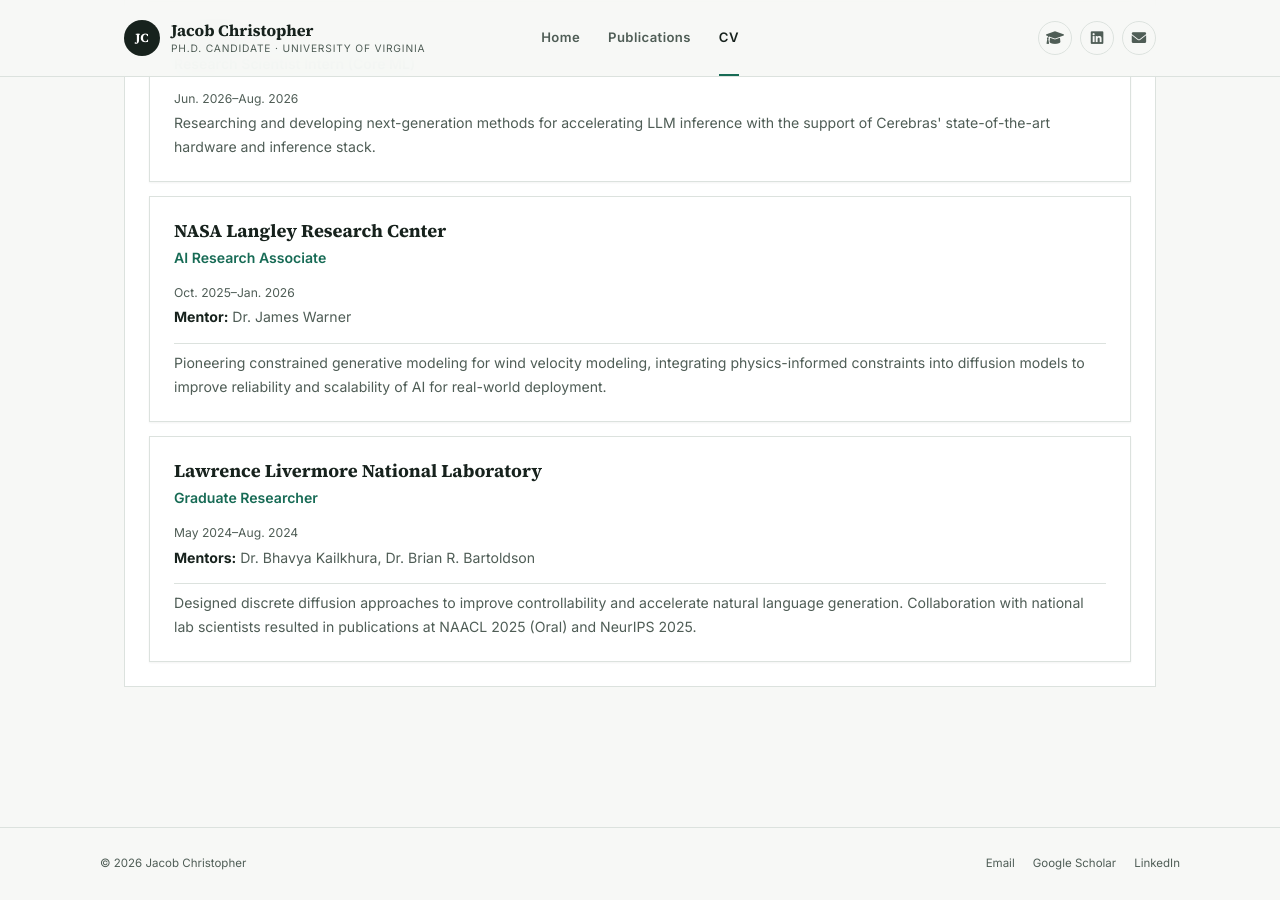
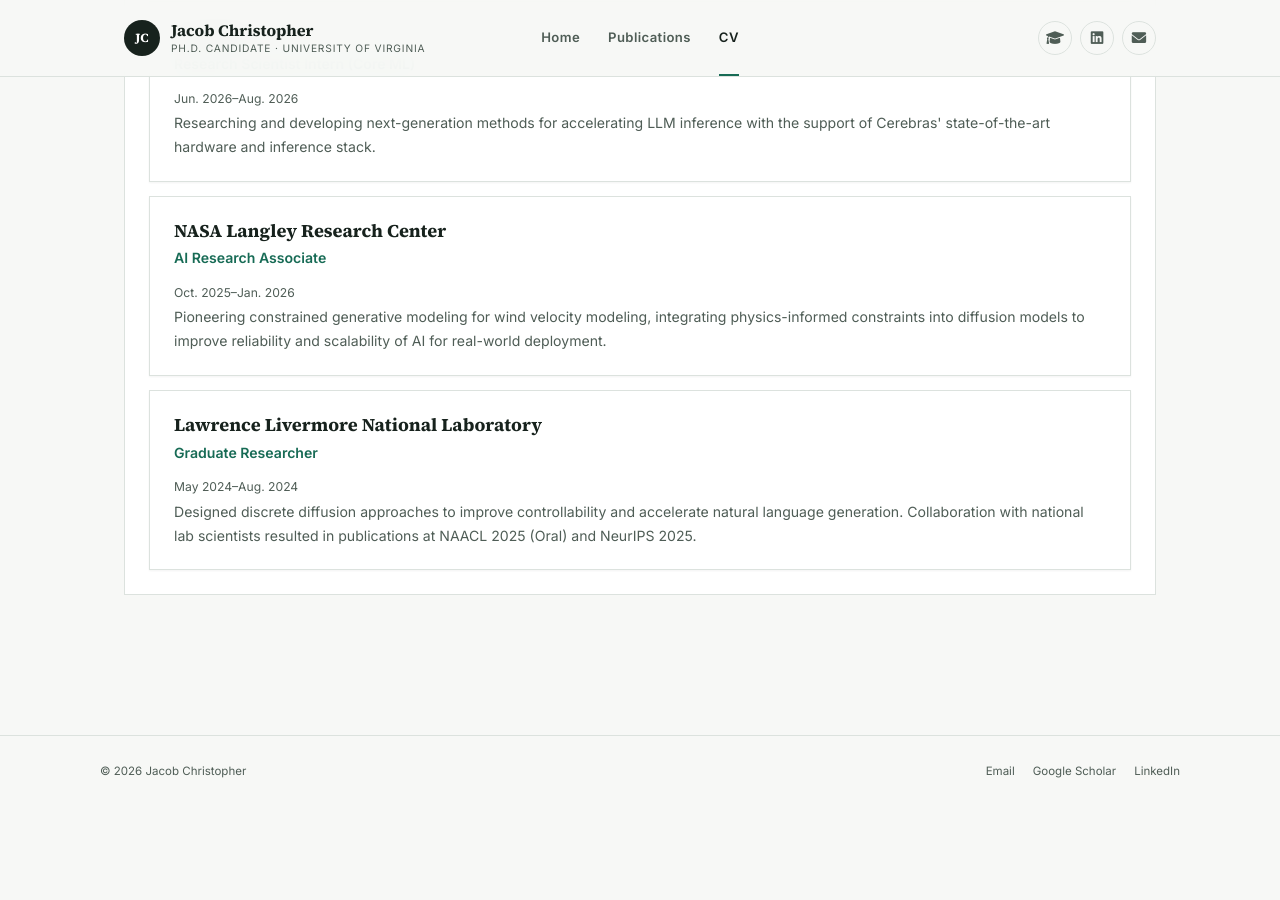
Before and after one commit to jacobchristopher/jacobchristopher.github.io, a Jekyll site: the page built from cv.md, in a window 1280 px wide and 900 px high, scrolled down 740 px. Built offline with Jekyll 4.4.1, drawn with Linux system fonts in a browser that asks for light colours; after the commit the page ends 1548 px from its top, so only the background shows below that.

Commit message:
Remove mentor details from CV
Removed mentor information from NASA and LLNL sections.

```diff
--- a/cv.md
+++ b/cv.md
@@ -66,7 +66,6 @@ title: CV
             <p class="cv-subtitle">AI Research Associate</p>
             <p class="cv-date">Oct. 2025–Jan. 2026</p>
             <ul class="cv-details">
-                <li><strong>Mentor:</strong> Dr. James Warner</li>
                 <li>Pioneering constrained generative modeling for wind velocity modeling, integrating physics-informed constraints into diffusion models to improve reliability and scalability of AI for real-world deployment.</li>
             </ul>
         </div>
@@ -76,7 +75,6 @@ title: CV
             <p class="cv-subtitle">Graduate Researcher</p>
             <p class="cv-date">May 2024–Aug. 2024</p>
             <ul class="cv-details">
-                <li><strong>Mentors:</strong> Dr. Bhavya Kailkhura, Dr. Brian R. Bartoldson</li>
                 <li>Designed discrete diffusion approaches to improve controllability and accelerate natural language generation. Collaboration with national lab scientists resulted in publications at NAACL 2025 (Oral) and NeurIPS 2025.</li>
             </ul>
         </div>
```
